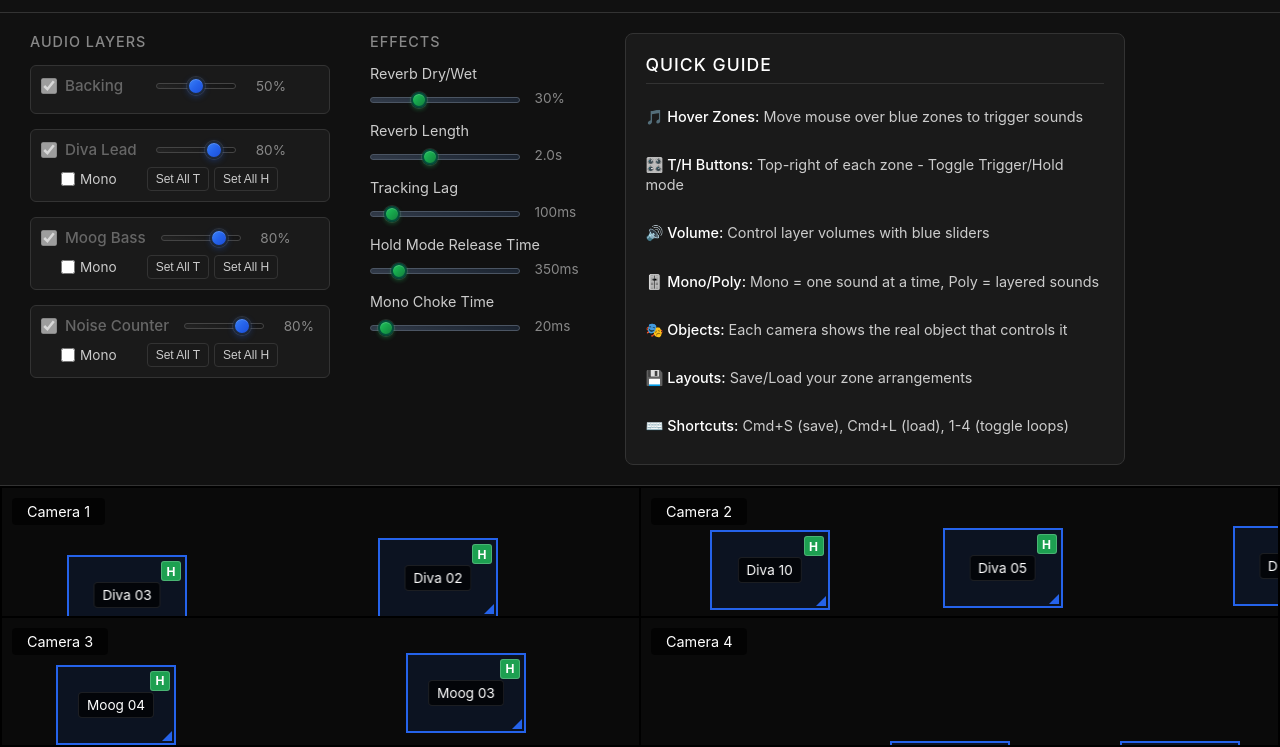
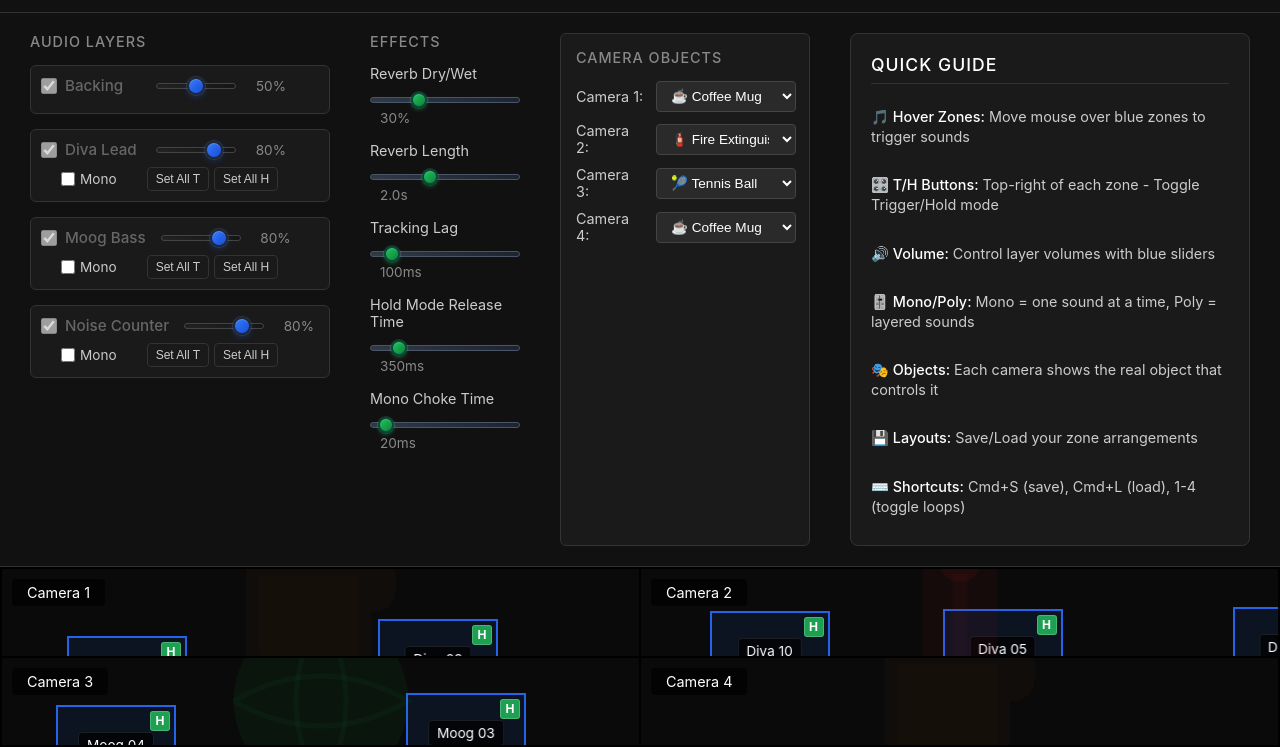
Before and after one commit to JeeQuu/REALAXIS, a plain HTML site: page index.html in a window 1280 px wide. Both pictures are taken after a click on the button "Start Simulation". Shown: the part 53-800 px from the top of the page. Drawn offline with Linux system fonts and the light colour scheme; no server answers.

Commit message:
fasdfasdfasdf

```diff
--- a/index.html
+++ b/index.html
@@ -144,6 +144,42 @@
                 </div>
             </div>
 
+            <div class="camera-objects">
+                <h3>Camera Objects</h3>
+                <div class="object-control">
+                    <label>Camera 1:</label>
+                    <select id="camera-1-object" class="object-selector">
+                        <option value="coffee">☕ Coffee Mug</option>
+                        <option value="extinguisher">🧯 Fire Extinguisher</option>
+                        <option value="tennis">🎾 Tennis Ball</option>
+                    </select>
+                </div>
+                <div class="object-control">
+                    <label>Camera 2:</label>
+                    <select id="camera-2-object" class="object-selector">
+                        <option value="coffee">☕ Coffee Mug</option>
+                        <option value="extinguisher" selected>🧯 Fire Extinguisher</option>
+                        <option value="tennis">🎾 Tennis Ball</option>
+                    </select>
+                </div>
+                <div class="object-control">
+                    <label>Camera 3:</label>
+                    <select id="camera-3-object" class="object-selector">
+                        <option value="coffee">☕ Coffee Mug</option>
+                        <option value="extinguisher">🧯 Fire Extinguisher</option>
+                        <option value="tennis" selected>🎾 Tennis Ball</option>
+                    </select>
+                </div>
+                <div class="object-control">
+                    <label>Camera 4:</label>
+                    <select id="camera-4-object" class="object-selector">
+                        <option value="coffee" selected>☕ Coffee Mug</option>
+                        <option value="extinguisher">🧯 Fire Extinguisher</option>
+                        <option value="tennis">🎾 Tennis Ball</option>
+                    </select>
+                </div>
+            </div>
+
             <div class="instructions">
                 <h3>Quick Guide</h3>
                 <div class="instruction-item">
--- a/script.js
+++ b/script.js
@@ -126,7 +126,13 @@ const monicaDefaultLayout = {
         { "id": "zone-moog-04", "camera": "3", "left": "54px", "top": "47px", "width": "120px", "height": "80px", "mode": "hold" },
         { "id": "zone-moog-05", "camera": "3", "left": "48px", "top": "259px", "width": "120px", "height": "80px", "mode": "hold" },
         { "id": "zone-noise", "camera": "4", "left": "248.5px", "top": "123px", "width": "120px", "height": "80px", "mode": "hold" }
-    ]
+    ],
+    "cameraObjects": {
+        "1": "coffee",
+        "2": "extinguisher",
+        "3": "tennis",
+        "4": "coffee"
+    }
 };
 
 // Initialize on start button click
@@ -160,6 +166,7 @@ document.getElementById('startButton').addEventListener('click', async () => {
 
         await initializeLoops();
         setupEventListeners();
+        setupCameraObjectControls(); // Add object control listeners
 
         console.log('Application fully initialized!');
     } catch (error) {
@@ -945,7 +952,11 @@ function downloadLayout() {
         layers: {},
         version: "1.0",
         timestamp: new Date().toISOString(),
-        name: "Quantastical Layout"
+        name: "Quantastical Layout",
+        triggerMode: triggerMode,
+        releaseTime: releaseTime,
+        chokeTime: chokeTime,
+        cameraObjects: { ...cameraObjects }
     };
 
     // Save zone positions and modes
@@ -979,11 +990,6 @@ function downloadLayout() {
             muted: loop.isMuted
         };
     });
-
-    // Save trigger mode and release time
-    layout.triggerMode = triggerMode;
-    layout.releaseTime = releaseTime;
-    layout.chokeTime = chokeTime;
 
     // Create filename with timestamp
     const timestamp = new Date().toISOString().replace(/[:.]/g, '-').slice(0, 19);
@@ -1166,6 +1172,23 @@ function loadLayoutFromData(layout) {
             slider.value = chokeTime;
             value.textContent = `${chokeTime}ms`;
         }
+    }
+
+    // Load camera object assignments
+    if (layout.cameraObjects) {
+        Object.keys(layout.cameraObjects).forEach(cameraNumber => {
+            const objectType = layout.cameraObjects[cameraNumber];
+            cameraObjects[cameraNumber] = objectType;
+
+            // Update the dropdown
+            const selector = document.getElementById(`camera-${cameraNumber}-object`);
+            if (selector) {
+                selector.value = objectType;
+            }
+
+            // Update the silhouette
+            updateCameraSilhouette(parseInt(cameraNumber), objectType);
+        });
     }
 
     // Visual feedback
@@ -1368,3 +1391,41 @@ function updateLayerVolume(layerName, volume) {
         }
     });
 }
+
+// Update camera silhouette
+function updateCameraSilhouette(cameraNumber, objectType) {
+    const camera = document.querySelectorAll('.camera-screen')[cameraNumber - 1];
+    const existingContainer = camera.querySelector('.camera-silhouette-container');
+
+    // Remove existing silhouette
+    if (existingContainer) {
+        existingContainer.remove();
+    }
+
+    // Add new silhouette
+    if (objectType && objectSilhouettes[objectType]) {
+        const silhouetteContainer = document.createElement('div');
+        silhouetteContainer.className = 'camera-silhouette-container';
+        silhouetteContainer.innerHTML = objectSilhouettes[objectType];
+
+        // Insert as first child so it appears behind zones
+        camera.insertBefore(silhouetteContainer, camera.firstChild);
+
+        console.log(`Camera ${cameraNumber} silhouette updated to ${objectType}`);
+    }
+}
+
+// Setup camera object change listeners
+function setupCameraObjectControls() {
+    [1, 2, 3, 4].forEach(cameraNumber => {
+        const selector = document.getElementById(`camera-${cameraNumber}-object`);
+        if (selector) {
+            selector.addEventListener('change', (e) => {
+                const newObjectType = e.target.value;
+                cameraObjects[cameraNumber] = newObjectType;
+                updateCameraSilhouette(cameraNumber, newObjectType);
+                console.log(`Camera ${cameraNumber} object changed to ${newObjectType}`);
+            });
+        }
+    });
+}
--- a/style.css
+++ b/style.css
@@ -513,23 +513,22 @@ body {
     right: 0;
     bottom: 0;
     pointer-events: none;
-    z-index: -1;
+    z-index: 1;
     display: flex;
     align-items: center;
     justify-content: center;
 }
 
 .camera-silhouette {
-    width: 300px;
-    height: 300px;
-    opacity: 0.3;
-    filter: blur(1px);
+    width: 250px;
+    height: 250px;
+    opacity: 0.6;
     transition: opacity 0.3s ease;
 }
 
 /* Hover effect to make silhouettes more visible when camera is active */
 .camera-screen:hover .camera-silhouette {
-    opacity: 0.5;
+    opacity: 0.8;
 }
 
 /* Custom Cursors */
@@ -612,3 +611,49 @@ body {
 .instruction-item:last-child {
     margin-bottom: 0;
 }
+
+/* Camera Object Controls */
+.camera-objects {
+    min-width: 250px;
+    padding: 15px;
+    background-color: #1a1a1a;
+    border-radius: 6px;
+    border: 1px solid #333;
+}
+
+.object-control {
+    display: flex;
+    align-items: center;
+    justify-content: space-between;
+    margin-bottom: 10px;
+    gap: 10px;
+}
+
+.object-control label {
+    font-size: 0.9em;
+    color: #ccc;
+    min-width: 70px;
+}
+
+.object-selector {
+    background-color: #2a2a2a;
+    color: #fff;
+    border: 1px solid #444;
+    border-radius: 4px;
+    padding: 6px 10px;
+    font-size: 0.85em;
+    cursor: pointer;
+    transition: all 0.2s ease;
+    min-width: 140px;
+}
+
+.object-selector:hover {
+    background-color: #333;
+    border-color: #555;
+}
+
+.object-selector:focus {
+    outline: none;
+    border-color: #2563eb;
+    box-shadow: 0 0 0 2px rgba(37, 99, 235, 0.2);
+}
```
